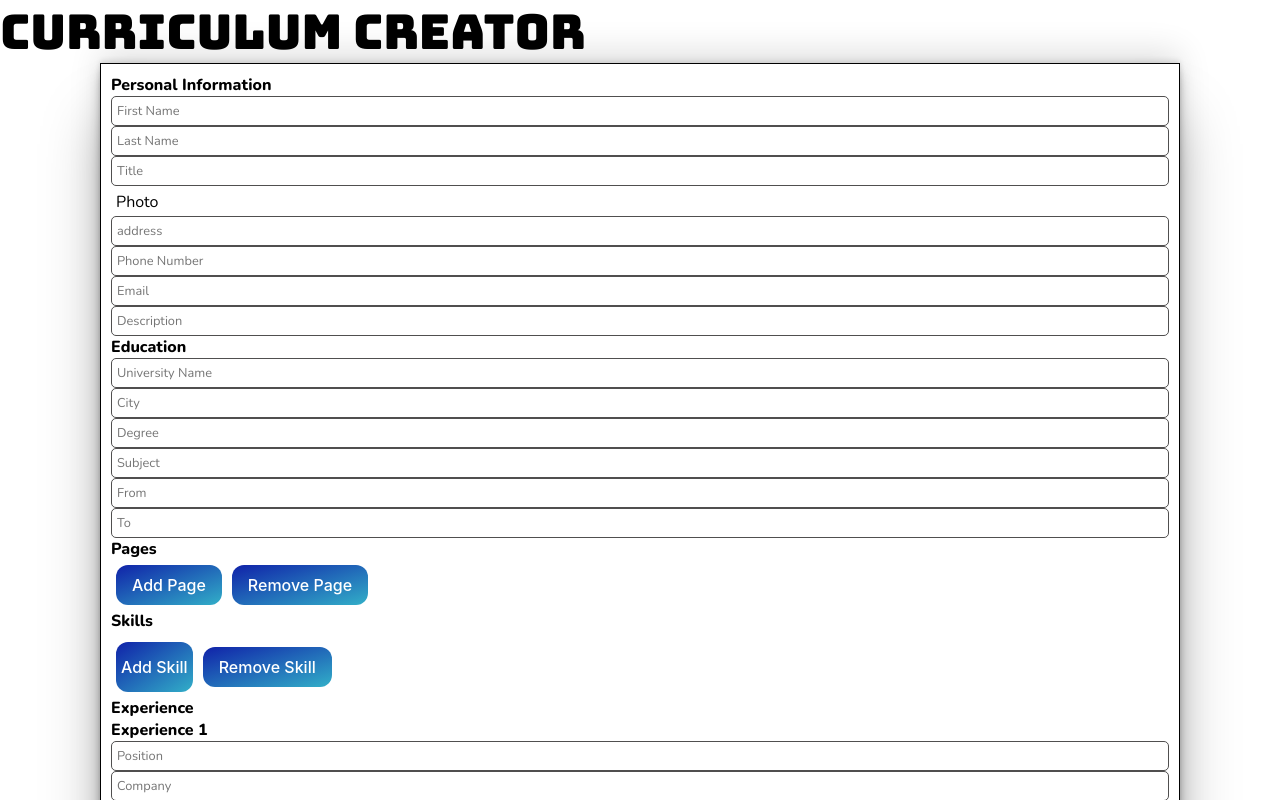
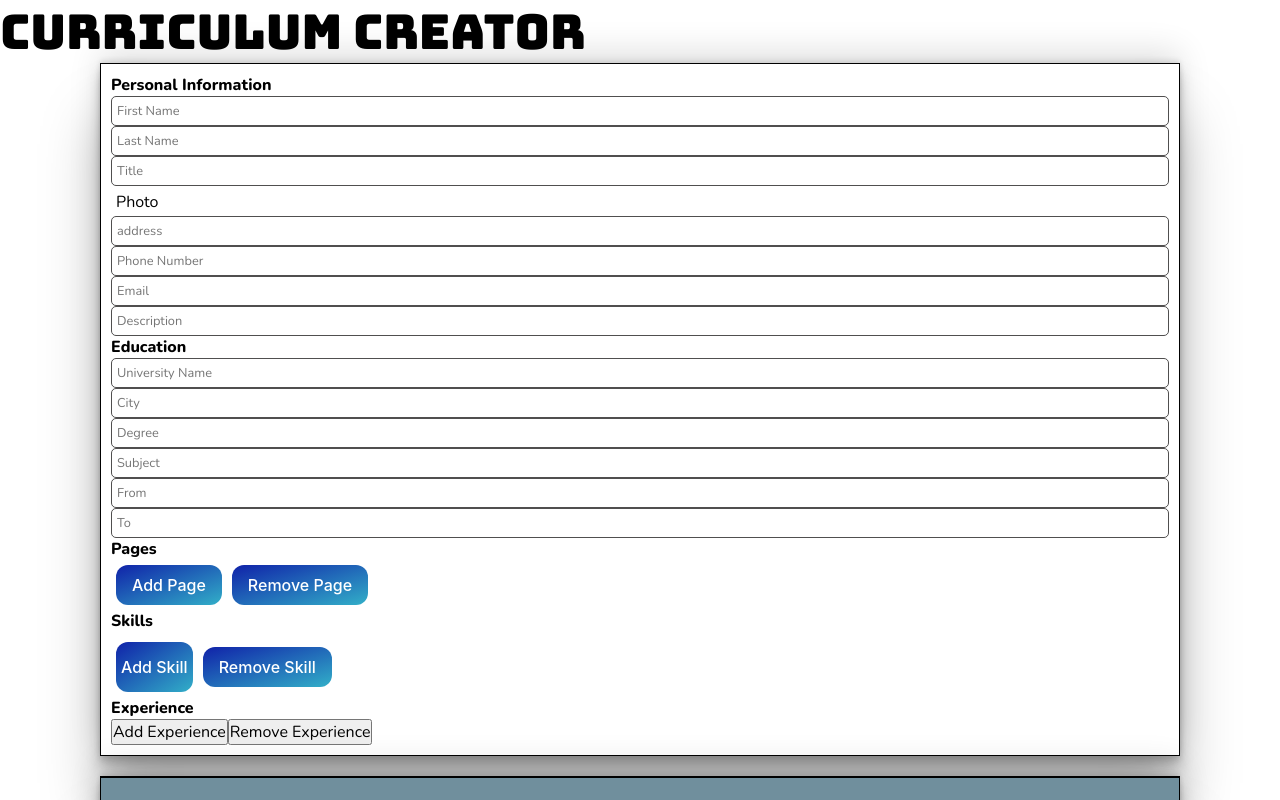
Before and after one commit to JuanP-VT/cv-app, a React (Create React App) app: page / in a window 1280 px wide. Shown: the top 800 px of the page. Built offline with nearby package versions, Linux system fonts and the light colour scheme.

Commit message:
Experience Form components now render properly

```diff
--- a/src/App.tsx
+++ b/src/App.tsx
@@ -287,7 +287,7 @@ class App extends Component {
         (prevState: appState) => ({
           numOfExperiences: prevState.numOfExperiences - 1,
         }),
-        this.updateSkillsInState,
+        this.updateExperienceInState,
       )
     }
   }
@@ -343,6 +343,8 @@ class App extends Component {
             handleIconFiles={this.handleIconFile}
             handleAddPage={this.handleAddPage}
             handleRemovePage={this.handleRemovePage}
+            handleAddExperience={this.handleAddExperience}
+            handleRemoveExperience={this.handleRemoveExperience}
           />
           <CvTemplate appState={this.state} />
         </div>
--- a/src/components/CvForm.tsx
+++ b/src/components/CvForm.tsx
@@ -13,6 +13,8 @@ interface Props {
   handleIconFiles: (objProp: string, id: string) => void
   handleAddPage: () => void
   handleRemovePage: () => void
+  handleAddExperience: () => void
+  handleRemoveExperience: () => void
   appState: appState
 }
 
@@ -45,7 +47,12 @@ export default class CvForm extends PureComponent<Props> {
           handleRemSkills={this.props.handleRemSkill}
           handleIconFiles={this.props.handleIconFiles}
         />
-        <Experience appState={this.props.appState} saveInAppState={this.props.saveInAppState} />
+        <Experience
+          appState={this.props.appState}
+          saveInAppState={this.props.saveInAppState}
+          handleAddExperience={this.props.handleAddExperience}
+          handleRemoveExperience={this.props.handleRemoveExperience}
+        />
       </div>
     )
   }
--- a/src/components/CvFormComponents/Experience.tsx
+++ b/src/components/CvFormComponents/Experience.tsx
@@ -5,6 +5,8 @@ import FormExperience from './FormExperience'
 interface Props {
   appState: appState
   saveInAppState: (objProp: string, id: string) => void
+  handleAddExperience: () => void
+  handleRemoveExperience: () => void
 }
 
 class Experience extends Component<Props> {
@@ -12,12 +14,13 @@ class Experience extends Component<Props> {
 
   render() {
     const hasExperiencep1 = this.props.appState.hasExperience1
-    const hasExperiencep2 = this.props.appState.hasExperience1
+    const hasExperiencep2 = this.props.appState.hasExperience2
     const hasExperiencep3 = this.props.appState.hasExperience3
     const hasExperiencep4 = this.props.appState.hasExperience4
     return (
       <div id='formExperience'>
         <div className='highlight'>Experience</div>
+        {hasExperiencep1 && (
           <FormExperience
             xpNum='Experience 1'
             positionId='xp1Position'
@@ -28,7 +31,49 @@ class Experience extends Component<Props> {
             appState={this.props.appState}
             saveInAppState={this.props.saveInAppState}
           />
-        <button id='addExperience'>Add Experience</button>
+        )}
+        {hasExperiencep2 && (
+          <FormExperience
+            xpNum='Experience 2'
+            positionId='xp2Position'
+            companyId='xp2Company'
+            cityId='xp2City'
+            fromId='xp2From'
+            toId='xp2To '
+            appState={this.props.appState}
+            saveInAppState={this.props.saveInAppState}
+          />
+        )}
+        {hasExperiencep3 && (
+          <FormExperience
+            xpNum='Experience 3'
+            positionId='xp3Position'
+            companyId='xp3Company'
+            cityId='xp3City'
+            fromId='xp3From'
+            toId='xp3To '
+            appState={this.props.appState}
+            saveInAppState={this.props.saveInAppState}
+          />
+        )}
+        {hasExperiencep4 && (
+          <FormExperience
+            xpNum='Experience 4'
+            positionId='xp4Position'
+            companyId='xp4Company'
+            cityId='xp4City'
+            fromId='xp4From'
+            toId='xp4To '
+            appState={this.props.appState}
+            saveInAppState={this.props.saveInAppState}
+          />
+        )}
+        <button id='addExperience' onClick={this.props.handleAddExperience}>
+          Add Experience
+        </button>
+        <button id='removeExperience' onClick={this.props.handleRemoveExperience}>
+          Remove Experience
+        </button>
       </div>
     )
   }
```
Lines whose indentation alone changed are shown as unchanged.
